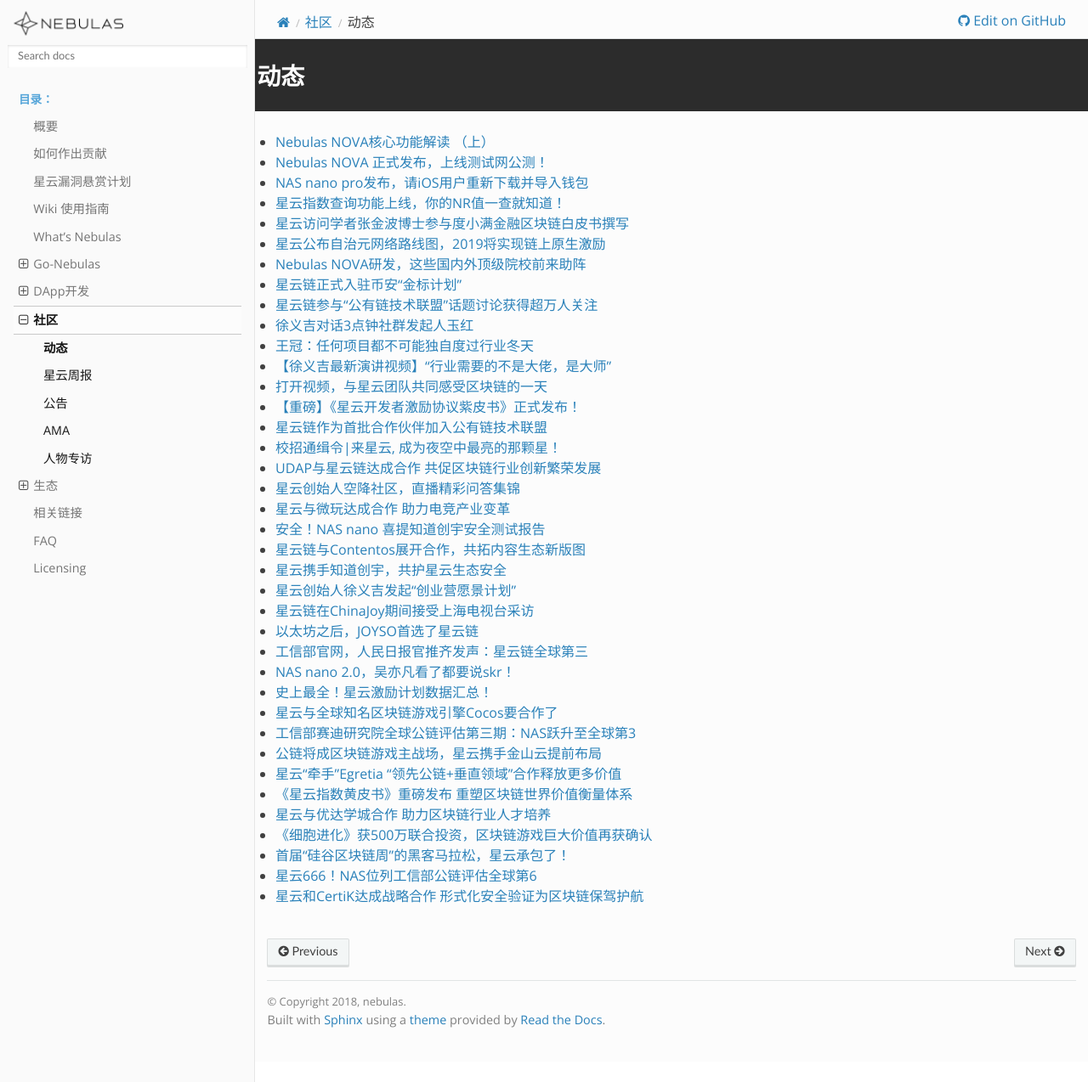
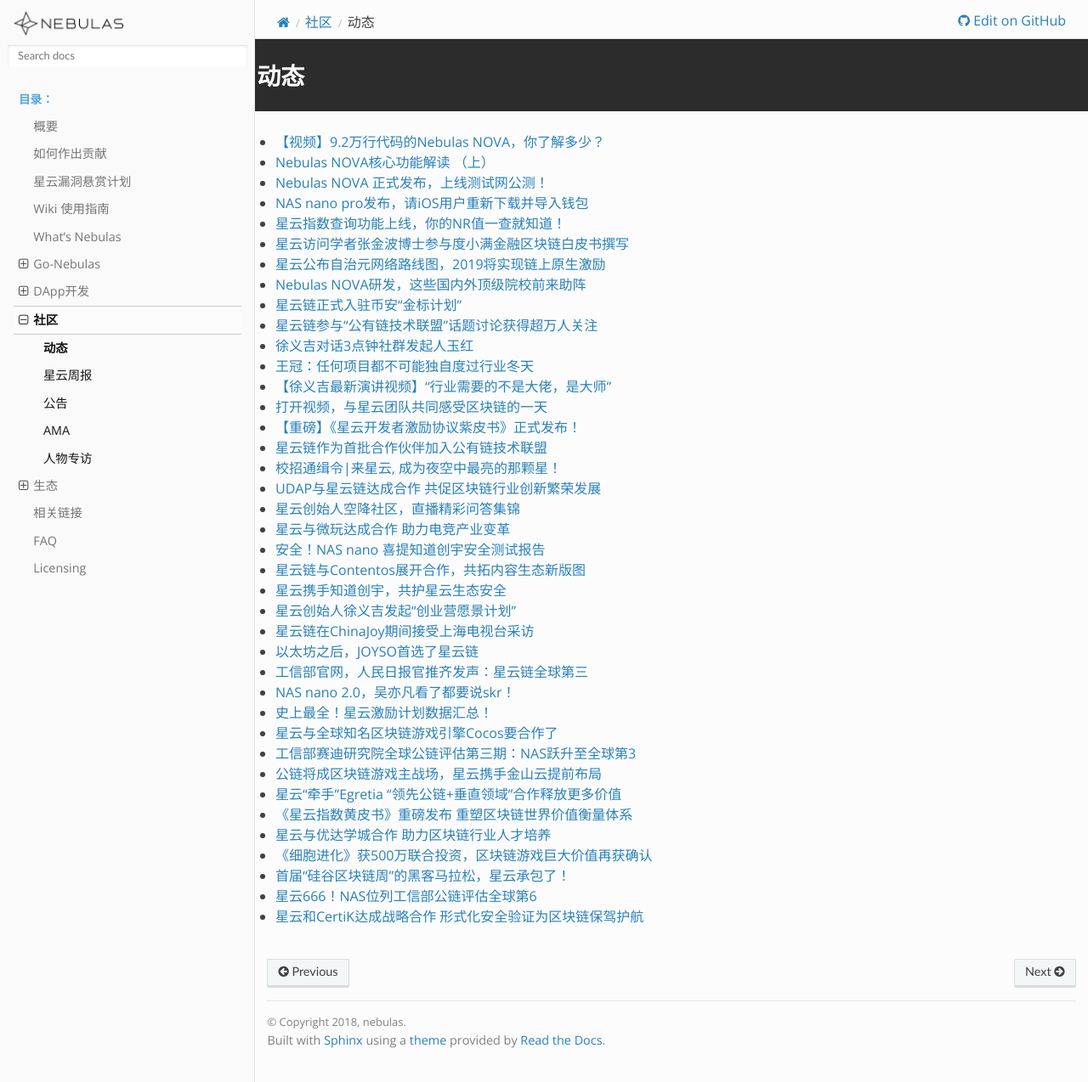
Before and after one commit to nebulasio/nebdocs, a Sphinx documentation site: the page built from docs/community/events.md, in a window 1280 px wide and 1274 px high. Shown: the whole window at 85% size. Built offline with Sphinx 7.4.7 and the Read the Docs theme 2.0.0, drawn with Linux system fonts in a browser that asks for light colours; pages that are not in the unit, such as notebooks, are missing from menus.

Commit message:
Update events.md

```diff
--- a/docs/community/events.md
+++ b/docs/community/events.md
@@ -1,4 +1,5 @@
 # 动态
+- [【视频】9.2万行代码的Nebulas NOVA，你了解多少？](https://mp.weixin.qq.com/s/UP7zhVev2aK0eUk85xa3AQ)
 - [Nebulas NOVA核心功能解读 （上）](https://mp.weixin.qq.com/s/fi9vmovtrq3k-d8TDxMgMA)
 - [Nebulas NOVA 正式发布，上线测试网公测！](https://mp.weixin.qq.com/s/VfRzXNIktyJTOzJ-D7h1Bw)
 - [NAS nano pro发布，请iOS用户重新下载并导入钱包](https://mp.weixin.qq.com/s/WGGrvX833A38dudhe6RUKQ)
```
